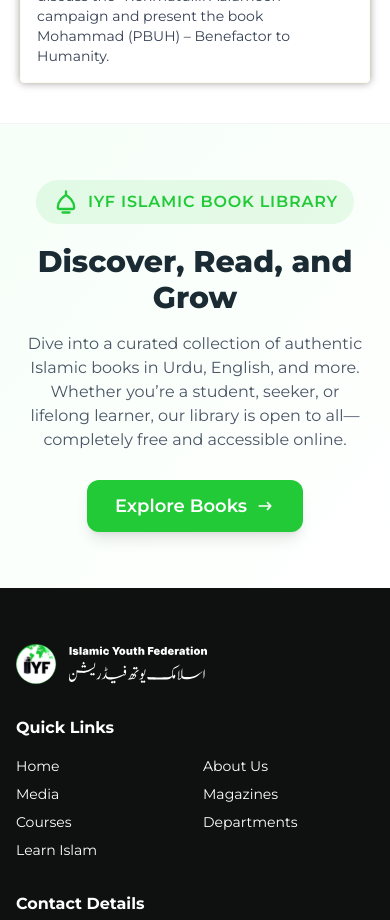
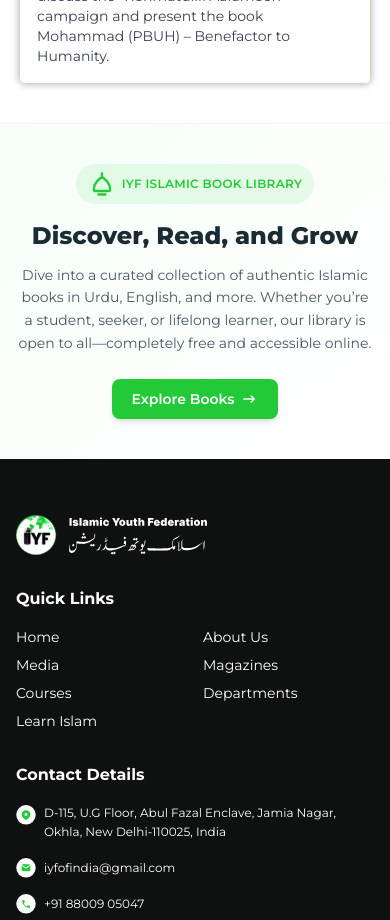
Before and after one commit to fahadshail75/IYF_Website, a Next.js app: page / in a window 390 px wide. Shown: the part 5360-6280 px from the top of the page. Built offline with nearby package versions, Linux system fonts and the light colour scheme; a web font is replaced by a local one.

Commit message:
chore: refine mobile responsiveness for Islamic Book Library section (smaller text/button/spacings)

```diff
--- a/app/page.tsx
+++ b/app/page.tsx
@@ -129,25 +129,25 @@
         <EventosSection eventos={eventosData} />
       </section>
       {/* IYF Islamic Book Library Section (moved after events) */}
-      <section className="w-full bg-gradient-to-br from-[#f6fff8] to-white py-14 md:py-20 border-t border-gray-100 mt-10">
-        <div className="max-w-2xl mx-auto px-5 md:px-0 text-center flex flex-col items-center">
-          <span className="inline-flex items-center gap-2 rounded-full bg-[#22CA38]/10 px-4 py-2 text-base font-semibold uppercase tracking-wider text-[#22CA38] mb-5">
+      <section className="w-full bg-gradient-to-br from-[#f6fff8] to-white py-10 md:py-20 border-t border-gray-100 mt-10">
+        <div className="max-w-2xl mx-auto px-4 md:px-0 text-center flex flex-col items-center">
+          <span className="inline-flex items-center gap-1.5 rounded-full bg-[#22CA38]/10 px-3 py-1.5 text-xs sm:text-sm font-semibold uppercase tracking-wide text-[#22CA38] mb-4">
             {/* Mosque Icon */}
             <svg xmlns="http://www.w3.org/2000/svg" width="28" height="28" fill="none" viewBox="0 0 24 24"><path stroke="#22CA38" strokeWidth="2" strokeLinecap="round" strokeLinejoin="round" d="M12 3v3m0 0c-2.5 1.5-7 5.5-7 10.5A1.5 1.5 0 0 0 6.5 18h11A1.5 1.5 0 0 0 19 16.5C19 11.5 14.5 7.5 12 6Zm0 0c2.5 1.5 7 5.5 7 10.5"/><path stroke="#22CA38" strokeWidth="2" strokeLinecap="round" strokeLinejoin="round" d="M9 21h6"/></svg>
             IYF Islamic Book Library
           </span>
-          <h2 className="text-3xl sm:text-4xl md:text-5xl font-extrabold text-[#1B2B34] mb-4">
+          <h2 className="text-2xl sm:text-4xl md:text-5xl font-extrabold text-[#1B2B34] mb-3 sm:mb-4">
             Discover, Read, and Grow
           </h2>
-          <p className="text-gray-600 text-base sm:text-lg mb-7 max-w-lg">
+          <p className="text-gray-600 text-sm sm:text-base mb-6 sm:mb-7 max-w-lg leading-relaxed">
             Dive into a curated collection of authentic Islamic books in Urdu, English, and more. Whether you’re a student, seeker, or lifelong learner, our library is open to all—completely free and accessible online.
           </p>
           <Link
             href="/learn-islam/books"
-            className="inline-flex items-center gap-2 px-7 py-3 bg-[#22CA38] text-white font-semibold rounded-xl shadow-lg hover:bg-[#1db832] transition-all duration-300 text-lg"
+            className="inline-flex items-center gap-1.5 sm:gap-2 px-5 py-2.5 sm:px-7 sm:py-3 bg-[#22CA38] text-white font-semibold rounded-lg sm:rounded-xl shadow-md sm:shadow-lg hover:bg-[#1db832] transition-all duration-300 text-sm sm:text-lg"
           >
             Explore Books
-            <svg xmlns="http://www.w3.org/2000/svg" width="20" height="20" fill="none" viewBox="0 0 24 24"><path stroke="currentColor" strokeLinecap="round" strokeLinejoin="round" strokeWidth="2" d="M5 12h14m-4-4 4 4-4 4"/></svg>
+            <svg xmlns="http://www.w3.org/2000/svg" width="18" height="18" fill="none" viewBox="0 0 24 24"><path stroke="currentColor" strokeLinecap="round" strokeLinejoin="round" strokeWidth="2" d="M5 12h14m-4-4 4 4-4 4"/></svg>
           </Link>
         </div>
       </section>
```
